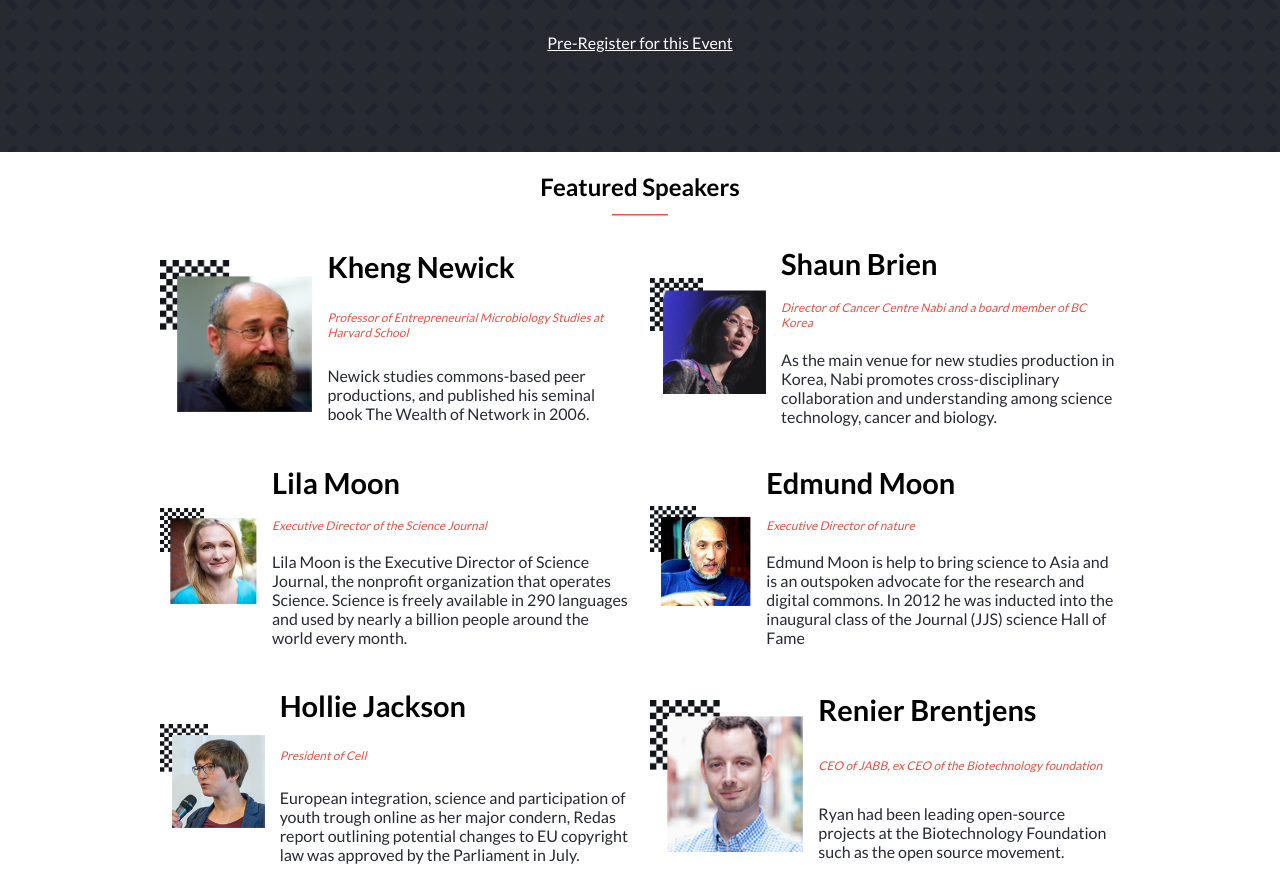
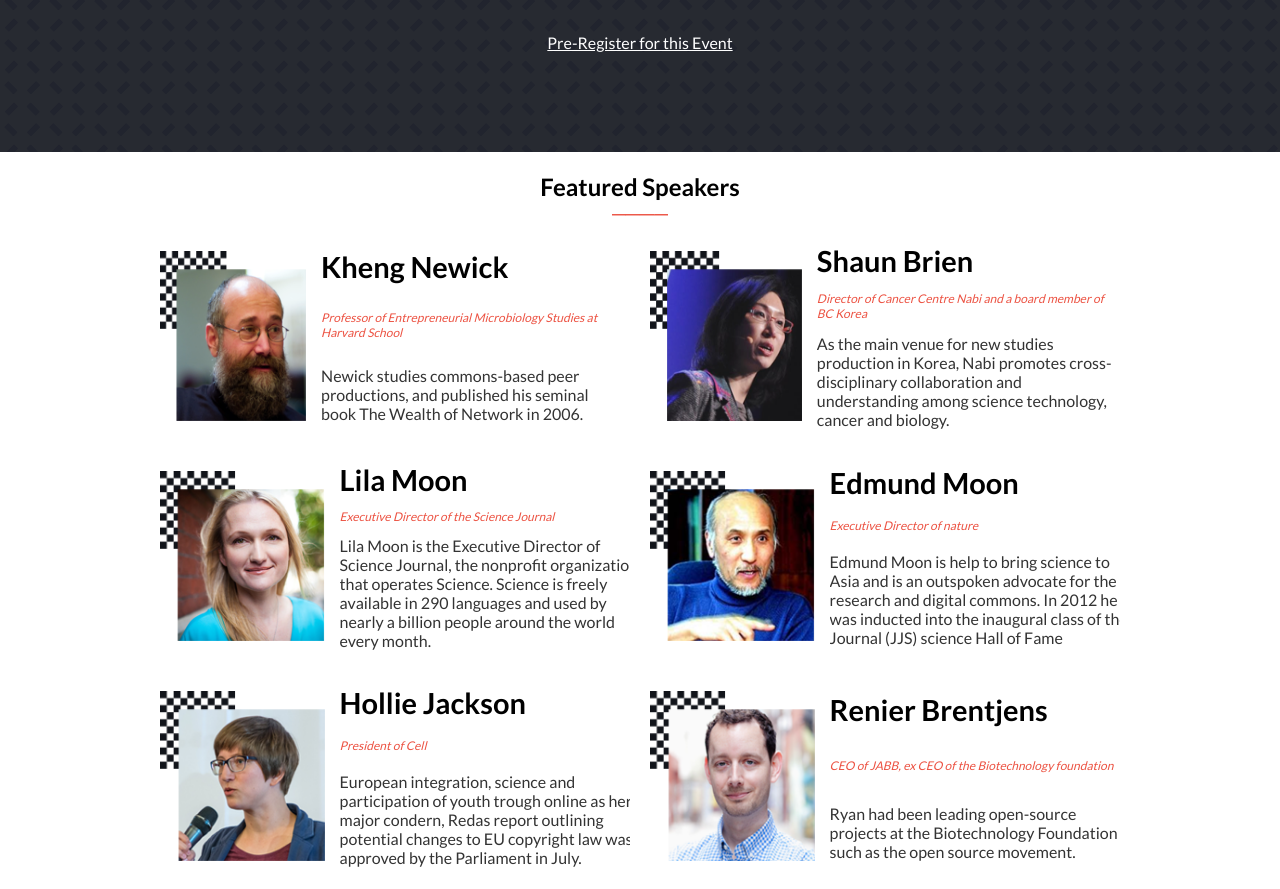
Before and after one commit to danutibe07/capstone-IOT, a website: page index.html in a window 1280 px wide. Shown: the part 1200-2089 px from the top of the page. Drawn offline with Linux system fonts and the light colour scheme.

Commit message:
speakers section on style.css

```diff
--- a/style.css
+++ b/style.css
@@ -240,11 +240,12 @@ li {
   display: flex;
   flex-direction: column;
   align-items: center;
-  padding: 20px 0;
+  padding: 20px 2px;
 }
 
 .speakers img {
-  width: 400px;
+  height: 170px;
+  width: 170px;
 }
 
 .speakers h3 {
@@ -258,7 +259,8 @@ li {
 }
 
 .speaker-description {
-  color: #272a31;
+  color: #333;
+  width: 300px;
 }
 
 .speaker-information {
@@ -274,6 +276,7 @@ li {
   justify-content: space-around;
   padding-left: 15px;
 }
+
 
 .speakers button:hover {
   border: 1px solid #ec5242;
```
Also changed, not shown: Images/horizons.png.
